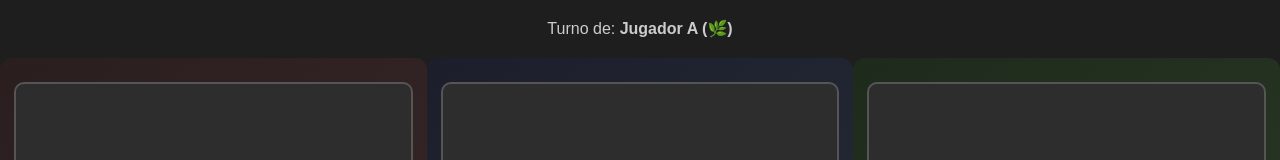
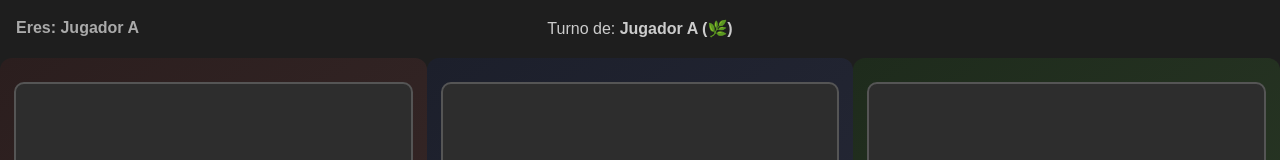
Before and after one commit to bards-of-the-mountain/ecos_board, a React (Vite) app: page / in a window 1280 px wide. Both pictures are taken after a click on the button "🌿 Bosque Vivo". Shown: the top 160 px of the page. Built offline with nearby package versions, Linux system fonts and the light colour scheme; no server answers.

Commit message:
added player label

```diff
--- a/src/App.tsx
+++ b/src/App.tsx
@@ -97,6 +97,9 @@ function App() {
 
   return (
     <div className="tablero-container">
+      <div style={{ position: 'absolute', top: '1rem', left: '1rem', color: '#aaa', fontWeight: 'bold' }}>
+        Eres: Jugador {jugador}
+      </div>
       <p className="turno">Turno de: <strong>{turno === 'A' ? 'Jugador A (🌿)' : 'Jugador B (🔥)'}</strong></p>
       <div className="tablero-horizontal">
         {ZONAS.map((zona, i) => (
```
